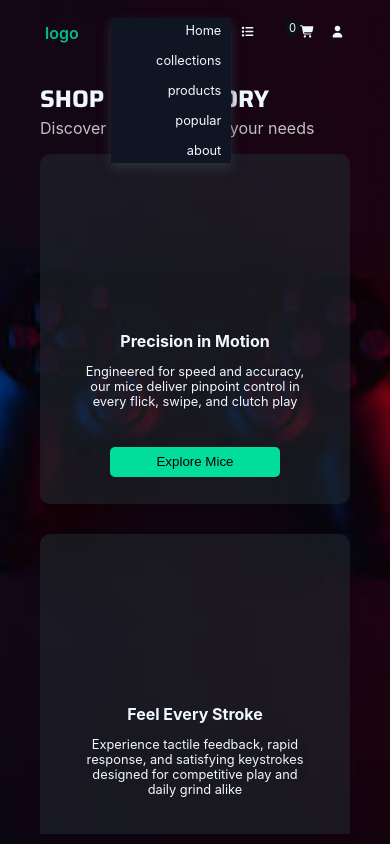
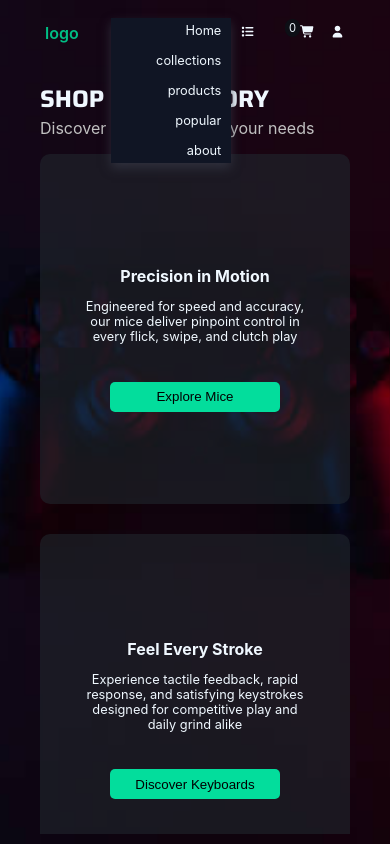
Before and after one commit to Choaib-Routbi/Ecommerce-website, a React (Vite) app: page /Ecommerce-website/collections in a window 390 px wide. Built offline with nearby package versions, Linux system fonts and the light colour scheme; a web font is replaced by a local one.

Commit message:
anything

```diff
--- a/src/index.css
+++ b/src/index.css
@@ -649,6 +649,11 @@
       display: grid;
       grid-template-columns: repeat(1, auto);
       gap: 30px;
+      .oneCollection{
+        .oneCollection-title{
+          margin-top: 20px;
+        }
+      }
     }
   }
   .topSales-container {
```
